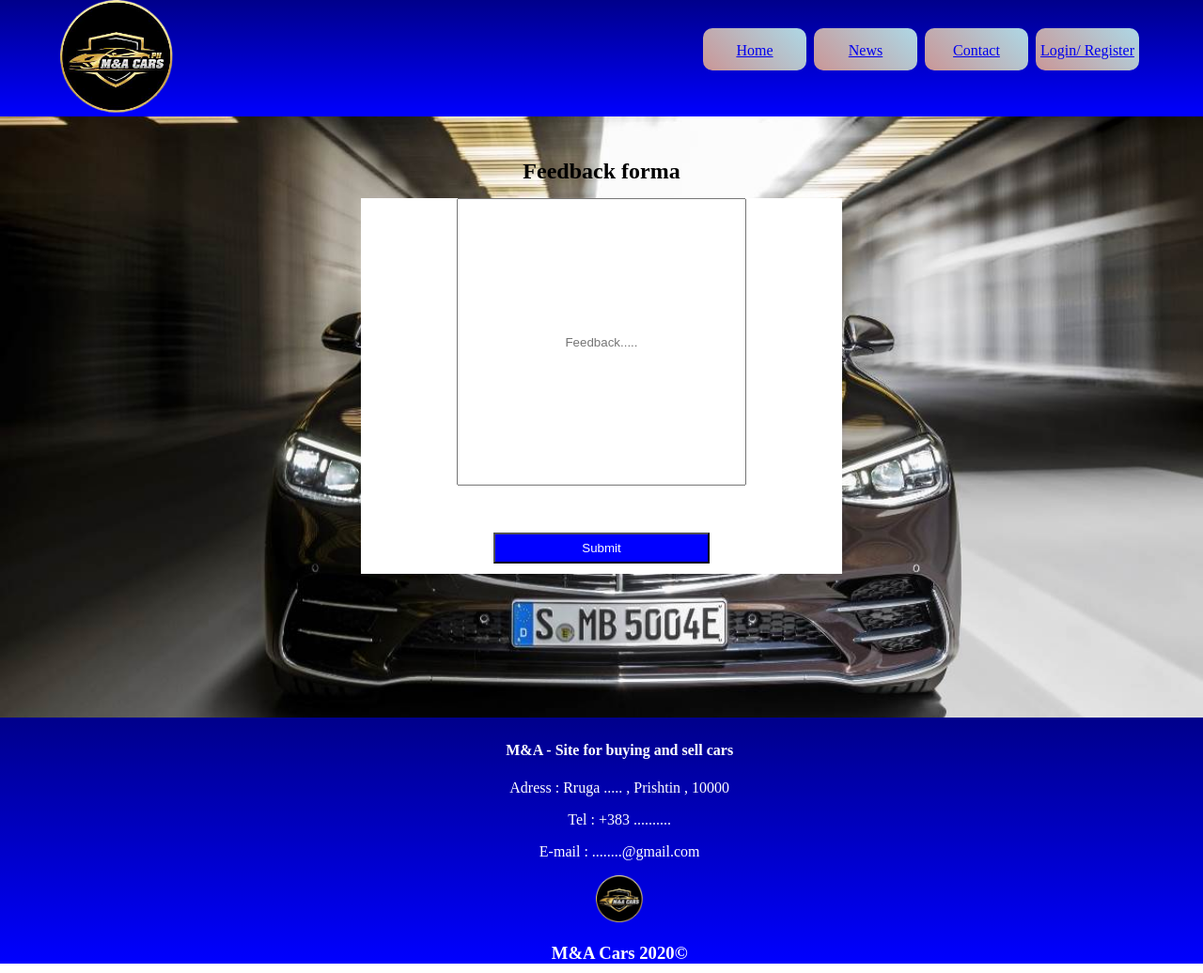
After one commit to Driti20/Projekti-ne-inxhinierin-e-webit, a PHP site: page /feedbackForm.php in a window 1280 px wide. The commit adds this page. Shown: the whole page at 94% size. Run offline with PHP 8.4, Linux system fonts and the light colour scheme.

Commit message:
Permirsimi i disa detajeve dhe shtimi i feedbackForm

```diff
--- a/CSS/styleLogin.css
+++ b/CSS/styleLogin.css
@@ -173,3 +173,31 @@ footer img{
 footer div{
   text-align: center;
 }
+
+.feedbackDiv{
+  position: relative;
+ width: 100vw;
+ display: flex;
+ flex-direction: column;
+ text-align: center;
+ top :30px;
+ align-items: center;
+ min-height: 50vw;
+ height: auto;
+}
+.feedbackInput{
+  width: 300px;
+  height: 300px;
+  align-items: center;
+  text-align: center;
+}
+#forma2{
+
+  height: 50vh;
+  background-color: white;
+  width: 40%;
+  align-items: center;
+  text-align: center;
+  border: black;
+
+}
--- a/Contact.php
+++ b/Contact.php
@@ -3,7 +3,7 @@
 <head>
     <meta charset="UTF-8">
     <meta name="viewport" content="width=device-width, initial-scale=1.0">
-    <title>Index</title>
+    <title>Contact</title>
     <link rel="stylesheet" href="CSS/style.css">
 </head>
 <body>
@@ -20,6 +20,7 @@
                 <li><p>E-mail : ........@gmail.com</p></li>
                 <li><p>Facebook : M&A Cars</p></li>
                 <li><p>Instagram : @M&A Cars</p></li>
+                <li><p>For feedback <a href="feedbackForm.php"><u><strong>here</strong></u></a></p></li>
             </ul>
         </div>
     </main>
--- a/Komponetet/header.php
+++ b/Komponetet/header.php
@@ -1,6 +1,6 @@
 <header>
         <div class="header-div1">
-            <a href="Index.html"><img id="imgLogo" src="Image/Logo-removebg-preview.png" alt=""/></a>
+            <a href="Index.php"><img id="imgLogo" src="Image/Logo-removebg-preview.png" alt=""/></a>
 
             <ul class="headerList">
                 <li ><a href="Index.php" > Home</a></li>
--- a/LoginForma.php
+++ b/LoginForma.php
@@ -1,3 +1,6 @@
+<?php
+session_start();
+?>
 <!DOCTYPE html>
 <html lang="en">
 <head>
@@ -12,7 +15,7 @@
     <main>
         <div class="div-form">
             <h2>Login to your account</h2>
-            <form id="forma1" action="">
+            <form id="forma1" action="logicPHP/class.user.php" method="POST" onsubmit="return validate1()">
                 <ul>
                     <li><label for="">Username:</label></li>
                     <li><input type="text" class="input" id="Username" placeholder="username..." /></li>
--- /dev/null
+++ b/feedbackForm.php
@@ -0,0 +1,24 @@
+<!DOCTYPE html>
+<html lang="en">
+<head>
+    <meta charset="UTF-8">
+    <meta name="viewport" content="width=device-width, initial-scale=1.0">
+    <title>Contact</title>
+    <link rel="stylesheet" href="CSS/styleLogin.css">
+</head>
+<body>
+    <?php
+    include 'Komponetet/header.php'?>
+    <main >
+        <div class="feedbackDiv">
+            <h2>Feedback forma</h2>
+            <form id="forma2" action="">
+            <input type="text" class="feedbackInput" id="feedback" placeholder="Feedback....." />
+            <input id="submit" type="submit" class="inputSubmit" value="Submit" onclick="validate1()"/>
+            </form>
+        </div>
+    </main>
+    <?php
+    include 'Komponetet/footer.php'?>
+</body>
+</html>
```
Also changed, not shown: JS/main2.js (+1 -6 lines), RegjisterForma.php (+8 -7 lines), CSS/style.css (line endings or trailing spaces).
